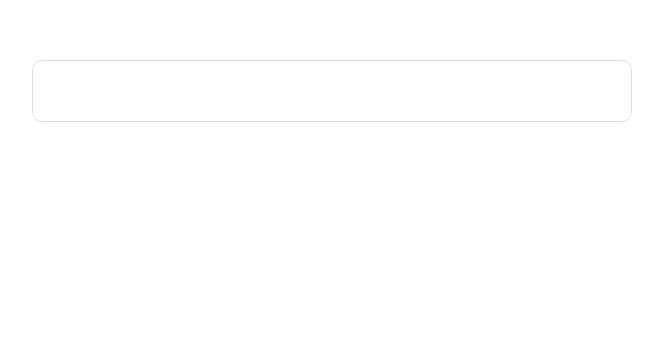
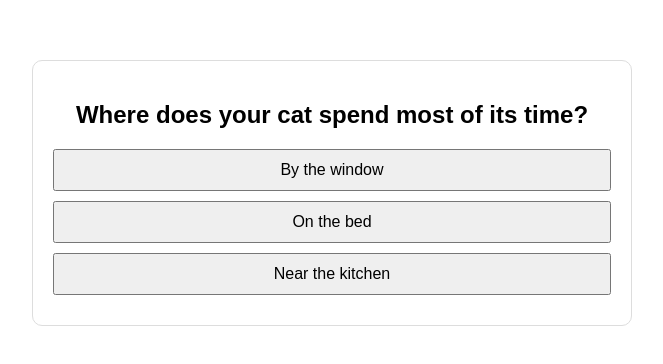
Before and after one commit to siyo88/catnews, a plain HTML site: page index.html in a window 1280 px wide. Shown: the whole page, without its empty margins (308-971 px from the left). Drawn offline with Linux system fonts and the light colour scheme.

Commit message:
Update index.html

```diff
--- a/index.html
+++ b/index.html
@@ -44,4 +44,84 @@
     { question: "What does your cat do when guests visit?", options: ["Hides", "Approaches them", "Watches from a distance"] },
     { question: "When is your cat most active during the day?", options: ["Early morning", "Midday", "Late night"] },
     { question: "How would you describe your cat's eating habits?", options: ["Eats anything", "Picky eater", "Loves trying new foods"] },
-    { question: "How does your cat prefer to play?", options:
+    { question: "How does your cat prefer to play?", options: ["Running together", "Sitting calmly while being petted", "Playing with toys"] },
+    { question: "What kind of sound does your cat react to the most?", options: ["Mechanical sounds", "Human voices", "Music"] },
+    { question: "Where does your cat like to sleep?", options: ["High shelves", "Next to people", "In dark and tight spaces"] },
+    { question: "What's something your cat is really good at?", options: ["Jumping high", "Looking great in photos", "Bringing unusual things"] },
+  ];
+
+  const results = [
+    {
+      title: "Astronaut Cat",
+      keywords: ["window", "adventurous", "laser", "high", "explore"],
+      image: "https://example.com/astro_cat.png",
+    },
+    {
+      title: "Artist Cat",
+      keywords: ["calm", "observant", "photo", "next to people", "music"],
+      image: "https://example.com/artist_cat.png",
+    },
+    {
+      title: "Chef Cat",
+      keywords: ["kitchen", "smell", "new foods", "picky"],
+      image: "https://example.com/chef_cat.png",
+    },
+    {
+      title: "Rockstar Cat",
+      keywords: ["music", "night", "playful", "human voices"],
+      image: "https://example.com/rockstar_cat.png",
+    },
+  ];
+
+  let current = 0;
+  let answers = [];
+
+  function showQuestion() {
+    const q = questions[current];
+    document.getElementById('question-title').textContent = q.question;
+    const optionsDiv = document.getElementById('options');
+    optionsDiv.innerHTML = '';
+    q.options.forEach(option => {
+      const btn = document.createElement('button');
+      btn.textContent = option;
+      btn.onclick = () => handleAnswer(option);
+      optionsDiv.appendChild(btn);
+    });
+  }
+
+  function handleAnswer(option) {
+    answers.push(option.toLowerCase());
+    current++;
+    if (current >= questions.length) {
+      showResult();
+    } else {
+      showQuestion();
+    }
+  }
+
+  function showResult() {
+    const scoreMap = {};
+    results.forEach(res => scoreMap[res.title] = 0);
+    results.forEach(res => {
+      res.keywords.forEach(keyword => {
+        answers.forEach(ans => {
+          if (ans.includes(keyword)) {
+            scoreMap[res.title]++;
+          }
+        });
+      });
+    });
+
+    const best = results.sort((a, b) => scoreMap[b.title] - scoreMap[a.title])[0];
+    const container = document.getElementById('quiz-container');
+    container.innerHTML = `
+      <h2>In the future, your cat will be a <span style="color:#5a67d8">${best.title}</span>!</h2>
+      <img src="${best.image}" alt="${best.title}" />
+    `;
+  }
+
+  showQuestion();
+</script>
+
+</body>
+</html>
```
